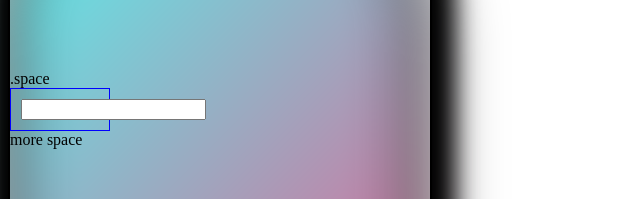
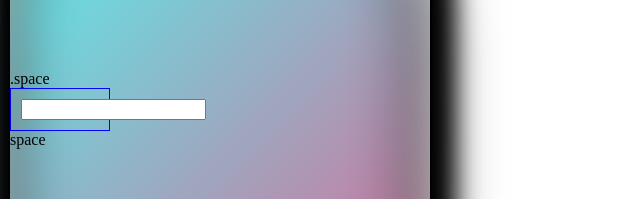
Before and after one commit to 21stChrom/practice-projects, a React (Create React App) app: page / in a window 1280 px wide. Shown: the part 126-325 px from the top of the page, without its empty margins (0-640 px from the left). Built offline with nearby package versions, Linux system fonts and the light colour scheme.

Commit message:
1 file modified

```diff
--- a/src/App.js
+++ b/src/App.js
@@ -27,7 +27,7 @@ import React from "react";
               <div id={"space"} >
                 <input type="" />
               </div>
-             more space </div>
+             space </div>
 
 
               <div className="audio">
```
